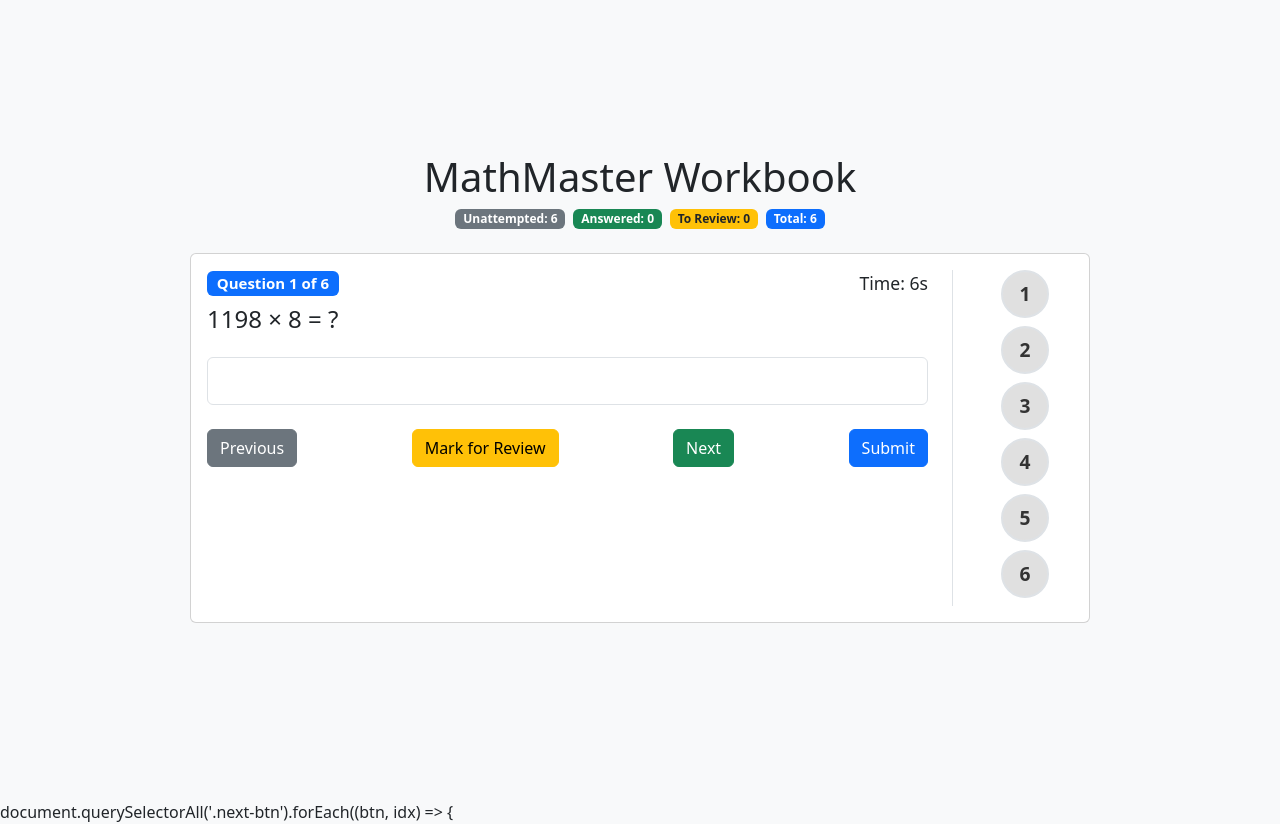
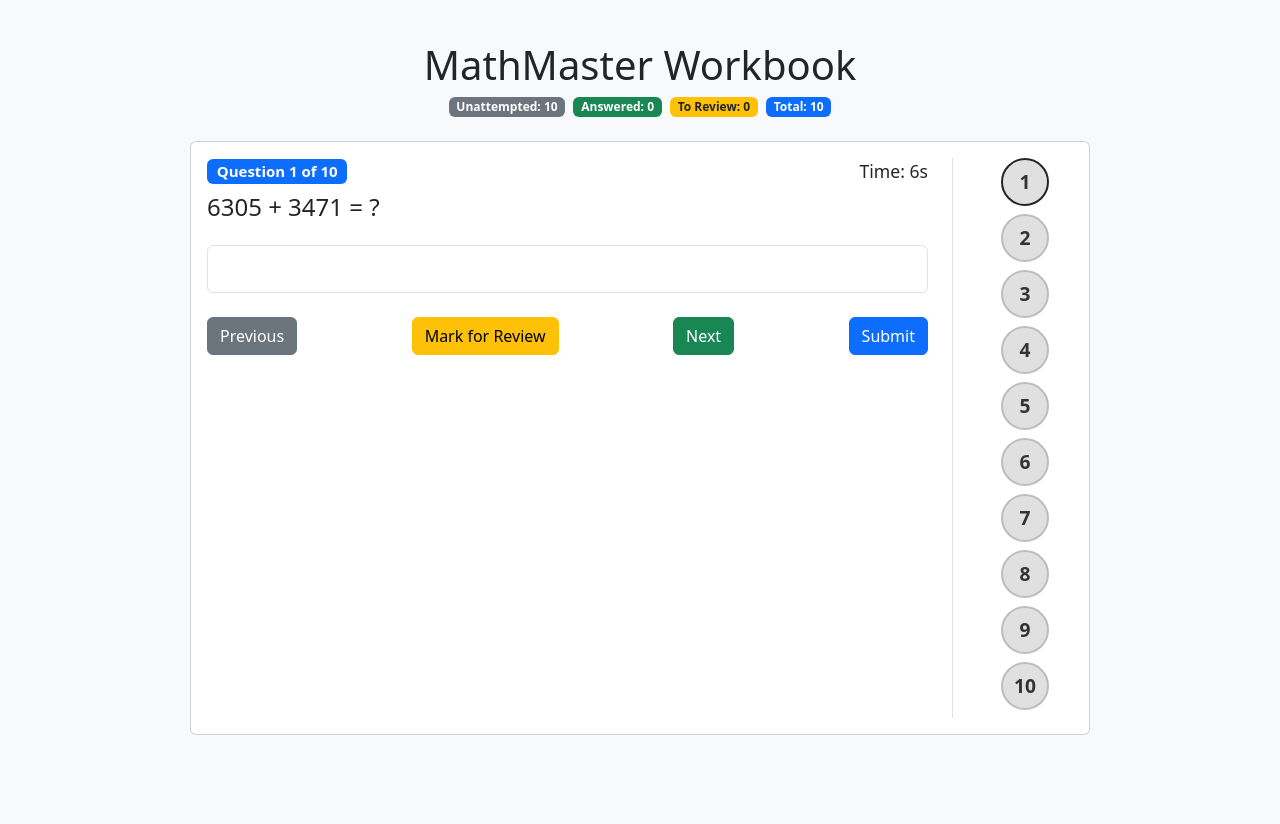
Before and after one commit to mann3083/mathfun, a FastAPI app: page / in a window 1280 px wide. After the commit the page ends 735 px from the top, so only its background shows below. Run offline with FastAPI, Linux system fonts and the light colour scheme.

Commit message:
Updating question count

```diff
--- a/templates/index.html
+++ b/templates/index.html
@@ -1,18 +1,66 @@
 <!DOCTYPE html>
 <html lang="en">
+
 <head>
     <meta charset="UTF-8">
     <meta name="viewport" content="width=device-width, initial-scale=1.0">
     <title>MathMaster Workbook</title>
     <link href="https://cdn.jsdelivr.net/npm/bootstrap@5.3.2/dist/css/bootstrap.min.css" rel="stylesheet">
     <style>
-        .card { margin-bottom: 1.5rem; }
-        .timer { font-size: 1.1rem; font-weight: 500; }
-        .correct { background-color: #d4edda !important; }
-        .incorrect { background-color: #f8d7da !important; }
-        .hidden { display: none; }
+        .card {
+            margin-bottom: 1.5rem;
+        }
+
+        .timer {
+            font-size: 1.1rem;
+            font-weight: 500;
+        }
+
+        .correct {
+            background-color: #d4edda !important;
+        }
+
+        .incorrect {
+            background-color: #f8d7da !important;
+        }
+
+        .hidden {
+            display: none;
+        }
+
+        /* Nav button states */
+        .nav-btn {
+            width: 48px;
+            height: 48px;
+            font-weight: bold;
+            font-size: 1.2rem;
+            transition: background 0.2s;
+            border: 2px solid #bdbdbd;
+            /* Default border */
+            background-color: #e0e0e0;
+            /* Default bg */
+            color: #333;
+            /* Default text */
+        }
+
+        .nav-btn.active {
+            border-color: #212529 !important;
+        }
+
+        .nav-btn.marked {
+            background-color: #ffe066 !important;
+            color: #333 !important;
+            border-color: #ffd700 !important;
+        }
+
+        .nav-btn.answered {
+            background-color: #1976d2;
+            color: #fff;
+            border-color: #1976d2;
+        }
     </style>
 </head>
+
 <body class="bg-light">
     <div class="container py-4 d-flex flex-column align-items-center justify-content-center" style="min-height: 100vh;">
         <h1 class="mb-2 text-center">MathMaster Workbook</h1>
@@ -26,28 +74,37 @@
             <form id="quiz-form">
                 <div id="question-list">
                     {% for q in questions %}
-                <div class="card question-card mx-auto" data-qid="{{q.id}}" style="min-height: 350px; font-size: 1.25rem; {% if not loop.first %}display:none;{% endif %}">
+                    <div class="card question-card mx-auto" data-qid="{{q.id}}"
+                        style="min-height: 350px; font-size: 1.25rem; {% if not loop.first %}display:none;{% endif %}">
                         <div class="card-body d-flex flex-row">
                             <div class="flex-grow-1 pe-4 border-end">
                                 <div class="d-flex justify-content-between align-items-center mb-2">
-                                <span class="badge bg-primary">Question {{loop.index}} of {{questions|length}}</span>
+                                    <span class="badge bg-primary">Question {{loop.index}} of
+                                        {{questions|length}}</span>
                                     <span class="timer" id="timer-{{q.id}}">Time: 0s</span>
                                 </div>
                                 <h5 class="card-title" style="font-size:1.5rem;">{{q.question_text}}</h5>
                                 <div class="mb-3 mt-4">
                                     {% if q.type == 'single' %}
-                                    <input type="number" step="any" class="form-control answer-input" name="answer-{{q.id}}" autocomplete="off" style="font-size:1.25rem; height:3rem;">
+                                    <input type="number" step="any" class="form-control answer-input"
+                                        name="answer-{{q.id}}" autocomplete="off"
+                                        style="font-size:1.25rem; height:3rem;">
                                     {% elif q.type == 'dual' %}
                                     <div class="row g-2">
                                         <div class="col">
-                                            <input type="number" class="form-control answer-input" name="answer-{{q.id}}-quotient" placeholder="Quotient" autocomplete="off" style="font-size:1.25rem; height:3rem;">
+                                            <input type="number" class="form-control answer-input"
+                                                name="answer-{{q.id}}-quotient" placeholder="Quotient"
+                                                autocomplete="off" style="font-size:1.25rem; height:3rem;">
                                         </div>
                                         <div class="col">
-                                            <input type="number" class="form-control answer-input" name="answer-{{q.id}}-remainder" placeholder="Remainder" autocomplete="off" style="font-size:1.25rem; height:3rem;">
+                                            <input type="number" class="form-control answer-input"
+                                                name="answer-{{q.id}}-remainder" placeholder="Remainder"
+                                                autocomplete="off" style="font-size:1.25rem; height:3rem;">
                                         </div>
                                     </div>
                                     {% elif q.type == 'text' %}
-                                    <input type="text" class="form-control answer-input" name="answer-{{q.id}}" autocomplete="off" style="font-size:1.25rem; height:3rem;">
+                                    <input type="text" class="form-control answer-input" name="answer-{{q.id}}"
+                                        autocomplete="off" style="font-size:1.25rem; height:3rem;">
                                     {% endif %}
                                 </div>
                                 <div class="d-flex justify-content-between align-items-center mt-4">
@@ -57,10 +114,12 @@
                                     <button type="button" class="btn btn-primary submit-btn">Submit</button>
                                 </div>
                             </div>
-                        <div class="d-flex flex-column align-items-center justify-content-center ps-4" style="min-width: 120px;">
+                            <div class="d-flex flex-column align-items-center justify-content-center ps-4"
+                                style="min-width: 120px;">
                                 <div class="btn-group-vertical" role="group" aria-label="Question Navigation">
                                     {% for n in range(questions|length) %}
-                                <button type="button" class="nav-btn mb-2 rounded-circle border border-2" data-nav="{{n}}" style="width:48px; height:48px; font-weight:bold; font-size:1.2rem; background-color:#e0e0e0; color:#333; transition:background 0.2s;">{{n+1}}</button>
+                                    <button type="button" class="nav-btn mb-2 rounded-circle"
+                                        data-nav="{{n}}">{{n+1}}</button>
                                     {% endfor %}
                                 </div>
                             </div>
@@ -97,10 +156,10 @@
             </div>
         </div>
     </div>
-document.querySelectorAll('.next-btn').forEach((btn, idx) => {
+
     <script>
 
-const questions = {{ questions|tojson }};
+        const questions = {{ questions| tojson }};
         let current = 0;
         let times = Array(questions.length).fill(0);
         let timers = Array(questions.length).fill(null);
@@ -140,30 +199,22 @@
                 }
             });
             document.querySelectorAll('.nav-btn').forEach((btn, i) => {
-        btn.classList.remove('active');
-        btn.style.backgroundColor = '#e0e0e0';
-        btn.style.color = '#333';
-        btn.style.borderColor = '#bdbdbd';
-        // Marked for review: yellow
+                // Reset specific state classes but keep base class
+                btn.classList.remove('active', 'marked', 'answered');
+
+                // Apply classes based on state
+                // 1. Mark for review (Highest priority visual)
                 if (markedForReview[i]) {
-            btn.style.backgroundColor = '#ffe066';
-            btn.style.color = '#333';
-            btn.style.borderColor = '#ffd700';
-        // Answered: blue
-        } else if (userAnswers[i] !== null && userAnswers[i] !== '' && !(typeof userAnswers[i] === 'object' && Object.values(userAnswers[i]).every(v => v === ''))) {
-            btn.style.backgroundColor = '#1976d2';
-            btn.style.color = '#fff';
-            btn.style.borderColor = '#1976d2';
-        // Unanswered: grey
-        } else {
-            btn.style.backgroundColor = '#e0e0e0';
-            btn.style.color = '#333';
-            btn.style.borderColor = '#bdbdbd';
+                    btn.classList.add('marked');
                 }
-        // Current: add a dark border
+                // 2. Answered
+                else if (userAnswers[i] !== null && userAnswers[i] !== '' && !(typeof userAnswers[i] === 'object' && Object.values(userAnswers[i]).every(v => v === ''))) {
+                    btn.classList.add('answered');
+                }
+
+                // 3. Current Question Active State
                 if (i === idx) {
                     btn.classList.add('active');
-            btn.style.borderColor = '#212529';
                 }
             });
             startTimer(idx, questions[idx].id);
@@ -171,7 +222,7 @@
         }
         // Mark for Review button logic
         document.querySelectorAll('.mark-btn').forEach((btn, idx) => {
-    btn.addEventListener('click', function() {
+            btn.addEventListener('click', function () {
                 markedForReview[current] = !markedForReview[current];
                 showQuestion(current);
             });
@@ -199,11 +250,11 @@
                 correct = (Number(userAns.quotient) === q.correct_answer.quotient && Number(userAns.remainder) === q.correct_answer.remainder);
             } else if (q.type === 'text') {
                 if (q.question_text.includes('prime factors')) {
-            let ans = q.correct_answer.split(',').map(x => x.trim()).filter(x=>x);
-            let user = userAns.split(',').map(x => x.trim()).filter(x=>x);
-            correct = (ans.length === user.length && ans.every((v,i)=>v==user[i]));
+                    let ans = q.correct_answer.split(',').map(x => x.trim()).filter(x => x);
+                    let user = userAns.split(',').map(x => x.trim()).filter(x => x);
+                    correct = (ans.length === user.length && ans.every((v, i) => v == user[i]));
                 } else if (q.question_text.includes('fraction')) {
-            correct = (userAns.replace(/\s/g,'') === q.correct_answer.replace(/\s/g,''));
+                    correct = (userAns.replace(/\s/g, '') === q.correct_answer.replace(/\s/g, ''));
                 }
             }
             return correct;
@@ -220,7 +271,7 @@
             }
             document.getElementById('quiz-area').classList.add('hidden');
             document.getElementById('result-area').classList.remove('hidden');
-    let totalTime = times.reduce((a,b)=>a+b,0);
+            let totalTime = times.reduce((a, b) => a + b, 0);
             document.getElementById('score-summary').innerHTML = `Score: <b>${score} / ${questions.length}</b><br>Total Time: <b>${totalTime}s</b>`;
             // Fill result table
             let tbody = document.getElementById('result-table-body');
@@ -242,7 +293,7 @@
                     correctAnsStr = correctAns;
                 }
                 tbody.innerHTML += `<tr>
-            <td>${i+1}</td>
+            <td>${i + 1}</td>
             <td>${q.question_text}</td>
             <td>${userAnsStr}</td>
             <td>${results[i] ? '<span class=\"text-success\">Correct</span>' : '<span class=\"text-danger\">Incorrect</span>'}</td>
@@ -253,7 +304,7 @@
         }
 
         document.querySelectorAll('.next-btn').forEach((btn, idx) => {
-    btn.addEventListener('click', function() {
+            btn.addEventListener('click', function () {
                 stopTimer(current);
                 userAnswers[current] = getUserAnswer(current);
                 updateStatusHeader();
@@ -264,7 +315,7 @@
             });
         });
         document.querySelectorAll('.prev-btn').forEach((btn, idx) => {
-    btn.addEventListener('click', function() {
+            btn.addEventListener('click', function () {
                 stopTimer(current);
                 userAnswers[current] = getUserAnswer(current);
                 updateStatusHeader();
@@ -275,7 +326,7 @@
             });
         });
         document.querySelectorAll('.nav-btn').forEach((btn) => {
-    btn.addEventListener('click', function() {
+            btn.addEventListener('click', function () {
                 stopTimer(current);
                 userAnswers[current] = getUserAnswer(current);
                 updateStatusHeader();
@@ -287,7 +338,7 @@
             });
         });
         document.querySelectorAll('.submit-btn').forEach((btn) => {
-    btn.addEventListener('click', function() {
+            btn.addEventListener('click', function () {
                 stopTimer(current);
                 userAnswers[current] = getUserAnswer(current);
                 updateStatusHeader();
@@ -299,4 +350,5 @@
         updateStatusHeader();
     </script>
 </body>
+
 </html>
```
Also changed, not shown: math_utils.py (+23 -17 lines), 1 other file. Lines whose indentation alone changed are shown as unchanged.
